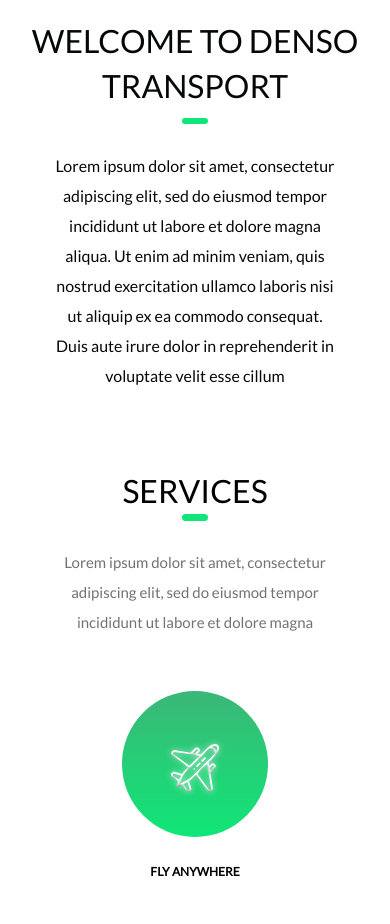
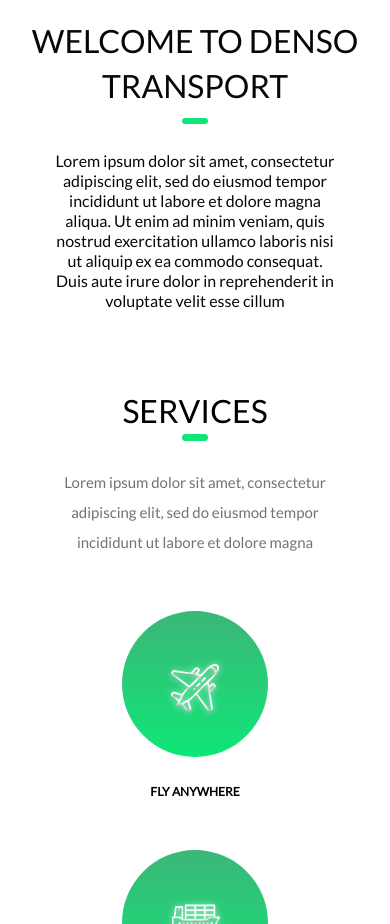
Before and after one commit to YuktikaRani/Evaluation-Task, a plain HTML site: page index.html in a window 390 px wide. Shown: the part 1020-1944 px from the top of the page. Drawn offline with Linux system fonts and the light colour scheme.

Commit message:
Added changes

```diff
--- a/style.css
+++ b/style.css
@@ -998,7 +998,7 @@ form button{
         display: none !important;
     }
     .second-content:nth-of-type(1) p{
-        line-height: 30px;
+        line-height: 20px;
       }
 }
 @media only screen
@@ -1103,7 +1103,7 @@ form button{
         line-height: 45px;
       }
       .second-content:nth-of-type(1) p{
-        line-height:30px;
+        line-height:20px;
       }
 }
 @media only screen and (max-width:280px){
@@ -1130,6 +1130,6 @@ form button{
         font-size: 13px;
       }
       .second-content:nth-of-type(1) p{
-        line-height: 30px;
+        line-height: 20px;
       }
 }
```
